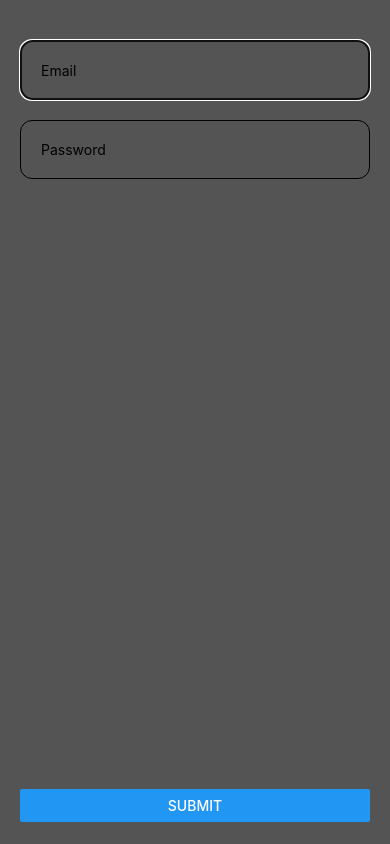
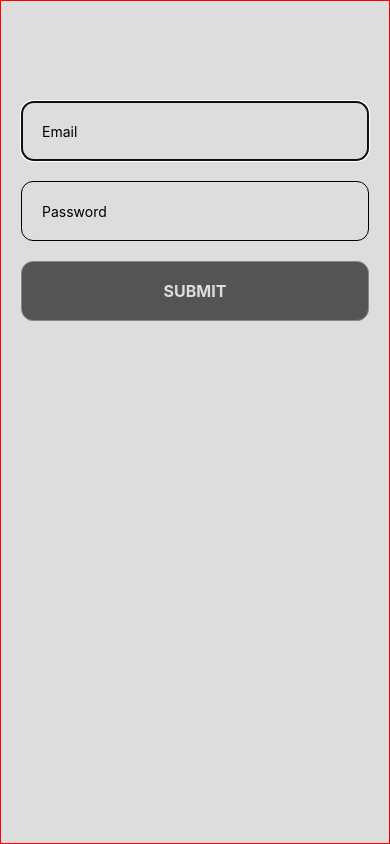
Before and after one commit to armandchbr/maestro-reach-issue, a React Native app: screen / in a window 390 px wide. Built offline with nearby package versions, Linux system fonts and the light colour scheme.

Commit message:
update(app): minimum issue

```diff
--- a/App.tsx
+++ b/App.tsx
@@ -1,4 +1,5 @@
 import { StatusBar } from "expo-status-bar";
+import React from "react";
 import {
   Button,
   Keyboard,
@@ -8,6 +9,7 @@ import {
   StyleSheet,
   Text,
   TextInput,
+  TouchableOpacity,
   TouchableWithoutFeedback,
   View,
 } from "react-native";
@@ -15,11 +17,9 @@ import {
 export default function App() {
   return (
     <View style={styles.container}>
-      <SafeAreaView style={{ flex: 1 }}>
-        <TouchableWithoutFeedback onPress={Keyboard.dismiss}>
-          <KeyboardAvoidingView
-            style={{ flex: 1 }}
-            behavior={Platform.OS === "ios" ? "padding" : "height"}
+      <TouchableWithoutFeedback
+        style={styles.touchable}
+        onPress={Keyboard.dismiss}
       >
         <View style={{ marginTop: 20 }}>
           <TextInput
@@ -33,7 +33,6 @@ export default function App() {
             textContentType="emailAddress"
             testID="login_input_email"
           />
-              <View style={{ marginBottom: 20, height: 40 }}>
           <TextInput
             secureTextEntry
             style={styles.input}
@@ -42,19 +41,15 @@ export default function App() {
             placeholder={"Password"}
             testID="login_input_password"
           />
+          <TouchableOpacity
+            testID="login_cta_submit"
+            onPress={() => {}}
+            style={styles.btn}
+          >
+            <Text style={styles.btnText}>Submit</Text>
+          </TouchableOpacity>
         </View>
-            </View>
-            <View style={{ flex: 1 }} />
-            <View style={{ marginBottom: 2 }}>
-              <Button
-                testID="login_cta_submit"
-                title={"Submit"}
-                onPress={() => {}}
-              />
-            </View>
-          </KeyboardAvoidingView>
       </TouchableWithoutFeedback>
-      </SafeAreaView>
     </View>
   );
 }
@@ -62,13 +57,46 @@ export default function App() {
 const styles = StyleSheet.create({
   container: {
     flex: 1,
+    backgroundColor: "#ddd",
+    paddingVertical: 80,
+    paddingHorizontal: 20,
+    borderColor: "red",
+    borderWidth: 1,
+    justifyContent: "space-between",
+  },
+  touchable: {
+    borderColor: "yellow",
+    borderWidth: 1,
+  },
+  keyboardAvoidingView: {
+    borderColor: "blue",
+    borderWidth: 1,
+    flex: 1,
+  },
+  btn: {
+    paddingVertical: 20,
+    paddingHorizontal: 40,
+    height: 60,
+    width: "100%",
+    borderRadius: 12,
+    justifyContent: "center",
+    alignItems: "center",
     backgroundColor: "#545454",
-    padding: 20,
+    borderColor: "#888",
+    borderWidth: 1,
+  },
+  btnText: {
+    color: "#ddd",
+    textAlign: "center",
+    textTransform: "uppercase",
+    fontWeight: "bold",
+    fontSize: 16,
   },
   input: {
     color: "#000",
     height: 60,
-    padding: 20,
+    paddingVertical: 10,
+    paddingHorizontal: 20,
     borderColor: "#000",
     borderWidth: 1,
     marginBottom: 20,
--- a/package.json
+++ b/package.json
@@ -14,6 +14,7 @@
     "react": "18.1.0",
     "react-dom": "18.1.0",
     "react-native": "0.70.5",
+    "react-native-keyboard-aware-scroll-view": "^0.9.5",
     "react-native-web": "~0.18.9"
   },
   "devDependencies": {
```
Also changed, not shown: 1 other file (tests, documents, lock files or other folders). Lines whose indentation alone changed are shown as unchanged.
